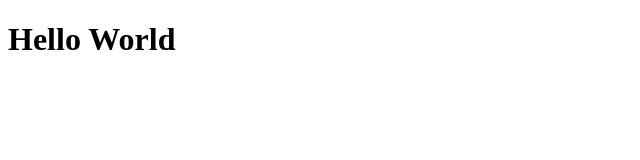
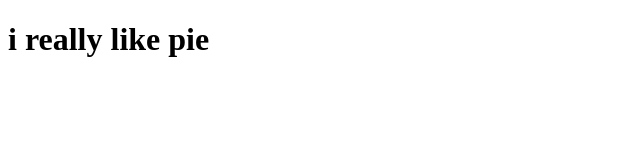
Before and after one commit to oman2006/oman2006.github.io, a plain HTML site: page index.html in a window 1280 px wide. Shown: the whole page, without its empty margins (0-640 px from the left). Drawn offline with Linux system fonts and the light colour scheme.

Commit message:
Update index.html

```diff
--- a/index.html
+++ b/index.html
@@ -5,7 +5,7 @@
 <html>
 <body>
 
-<h1>Hello World </h1>
+<h1>i really like pie </h1>
 
 </body>
 </html>
```
